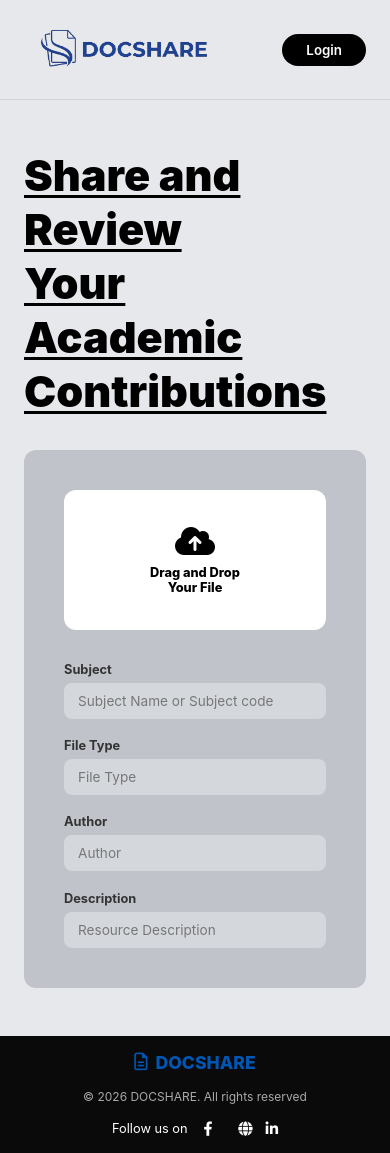
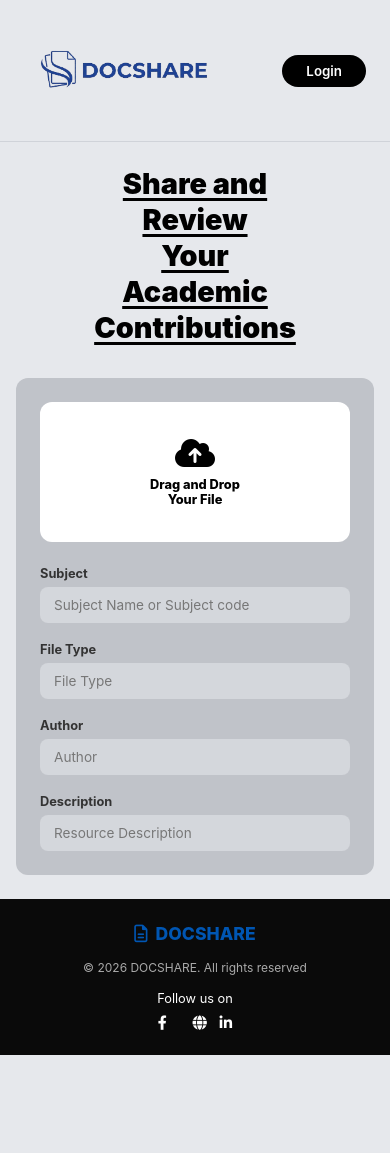
Before and after one commit to Nimedha03/Group-No-22, a PHP site: page /upload.html in a window 390 px wide. After the commit the page ends 1055 px from the top, so only its background shows below. Run offline with PHP 8.4, Linux system fonts and the light colour scheme.

Commit message:
Update upload.css
Update login

```diff
--- a/upload.css
+++ b/upload.css
@@ -263,31 +263,92 @@ body {
 }
 
 /* ---------------- Responsive Styles ---------------- */
-@media (max-width: 850px) {
+@media screen and (max-width: 1024px) {
+  .navbar {
+    padding: 1.2rem 2rem;
+    height: 80px;
+  }
+
+  .nav-links {
+    gap: 1.5rem;
+  }
+
+  .page-container {
+    margin: 2rem auto;
+    padding: 0 2rem;
+  }
+
   .split-layout {
     grid-template-columns: 1fr;
+    gap: 2.5rem;
+  }
+
+  .hero-section {
+    text-align: center;
+  }
+
+  .hero-title {
+    font-size: 2.2rem;
+  }
+
+  .upload-section {
+    padding: 2rem;
+  }
+
+  .upload-form {
+    grid-template-columns: 160px 1fr;
+    gap: 1.5rem;
+  }
+
+  .footer {
+    padding: 1.2rem 2rem;
+  }
+}
+@media screen and (max-width: 768px) {
+  .navbar {
+    padding: 1rem 1.5rem;
+    height: auto;
+  }
+
+  .nav-links {
+    display: none;
+  }
+
+  .page-container {
+    margin: 1.5rem auto;
+    padding: 0 1rem;
+  }
+
+  .split-layout {
     gap: 2rem;
+  }
+
+  .hero-title {
+    font-size: 1.8rem;
+  }
+
+  .upload-section {
+    padding: 1.5rem;
   }
 
   .upload-form {
     grid-template-columns: 1fr;
+    gap: 1.5rem;
   }
 
   .drop-zone {
     height: 140px;
   }
 
-  .navbar, .footer {
-    padding: 1rem 1.5rem;
-  }
-
-  .nav-links {
-    display: none;
-  }
-
   .footer {
     flex-direction: column;
     gap: 1rem;
     text-align: center;
+    padding: 1.5rem 1rem;
+  }
+
+  .footer-socials {
+    flex-direction: column;
+    gap: 0.5rem;
   }
 }
```
